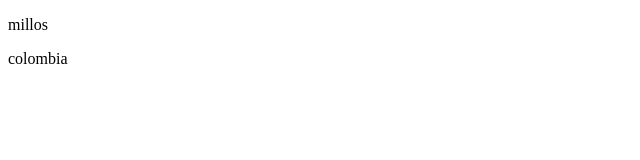
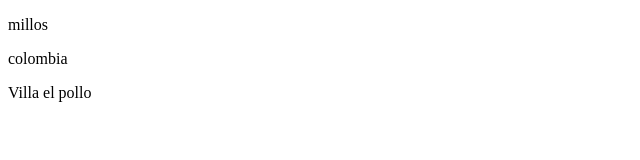
Before and after one commit to AndresVilla-2003/Proyecto-Villa, a plain HTML site: page index.html in a window 1280 px wide. Shown: the whole page, without its empty margins (0-640 px from the left). Drawn offline with Linux system fonts and the light colour scheme.

Commit message:
villa el pollo

```diff
--- a/index.html
+++ b/index.html
@@ -9,5 +9,6 @@
  <body>
      <p>millos</p>
      <p>colombia</p>
+  <p>Villa el pollo</p>
  </body>
  </html>
```
